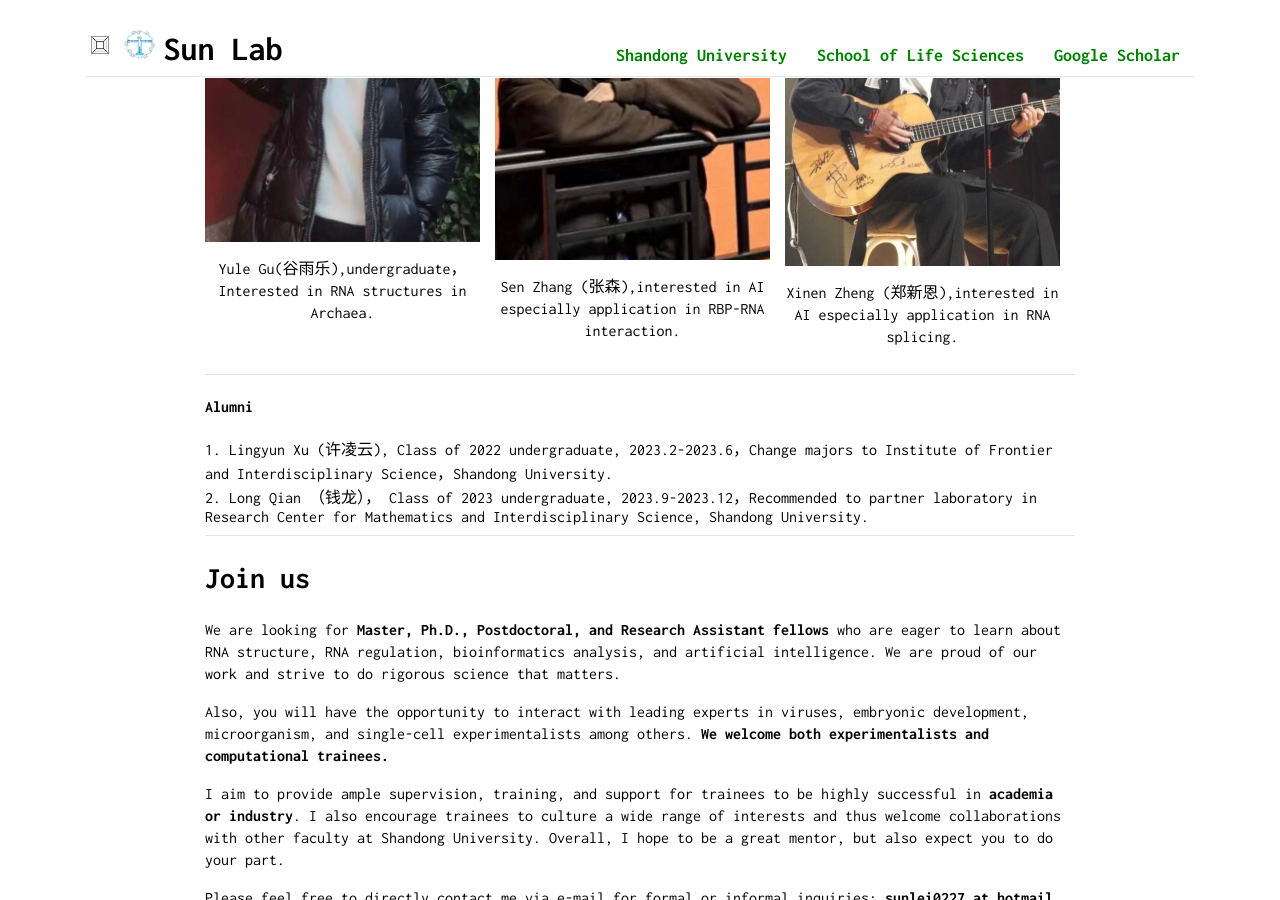
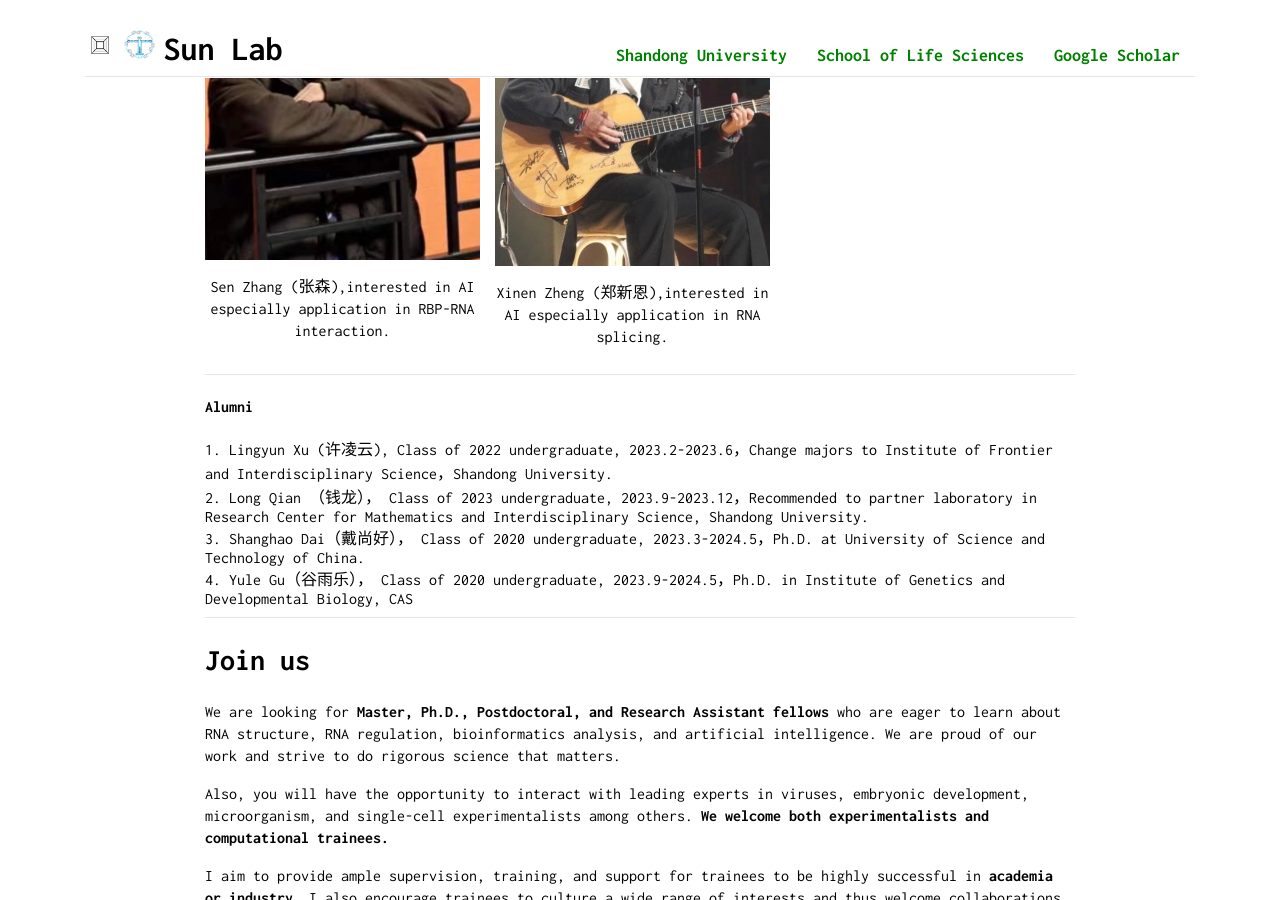
Before and after one commit to sunlei0227/sunlei0227.github.io, a Jekyll site: the page index.html, which Jekyll copies as it is, in a window 1280 px wide and 900 px high, scrolled down 10388 px. Built offline with Jekyll 4.4.1, drawn with Linux system fonts in a browser that asks for light colours; comment, search, counter and statistics services are not loaded; some of the changed text lies outside the part shown.

Commit message:
Update index.html

```diff
--- a/index.html
+++ b/index.html
@@ -898,7 +898,7 @@
                         </div>
                     </div>
 
-
+ <!--
                     <div class="col-md-4 col-sm-4 col-xs-12">
                         <p></p>
                         <div class="row">
@@ -912,7 +912,7 @@
                         </div>
                     </div>
 
-
+-->
                 </div>
             </div>
 
@@ -976,7 +976,7 @@
             <div class="container">
                 <div class="row">
 
-                  <div class="col-md-4 col-sm-4 col-xs-12">
+ <!--                   <div class="col-md-4 col-sm-4 col-xs-12">
                         <p></p>
                         <div class="row">
                             <div class="col-md-12 col-sm-12 col-xs-12" style="padding-left: 0">
@@ -988,7 +988,7 @@
                             </div>
                         </div>
                  </div>
-
+-->
                   <div class="col-md-4 col-sm-4 col-xs-12">
                         <p></p>
                         <div class="row">
@@ -1033,6 +1033,8 @@
     <h4>Alumni</h4>
             1. Lingyun Xu (许凌云), Class of 2022 undergraduate, 2023.2-2023.6，Change majors to Institute of Frontier and Interdisciplinary Science，Shandong University.<br />
             2. Long Qian （钱龙）， Class of 2023 undergraduate, 2023.9-2023.12，Recommended to partner laboratory in  Research Center for Mathematics and Interdisciplinary Science, Shandong University.<br />
+            3. Shanghao Dai（戴尚好）， Class of 2020 undergraduate, 2023.3-2024.5，Ph.D. at University of Science and Technology of China.<br />
+            4. Yule Gu（谷雨乐）， Class of 2020 undergraduate, 2023.9-2024.5，Ph.D. in Institute of Genetics and Developmental Biology, CAS <br />
 
 
 
```
